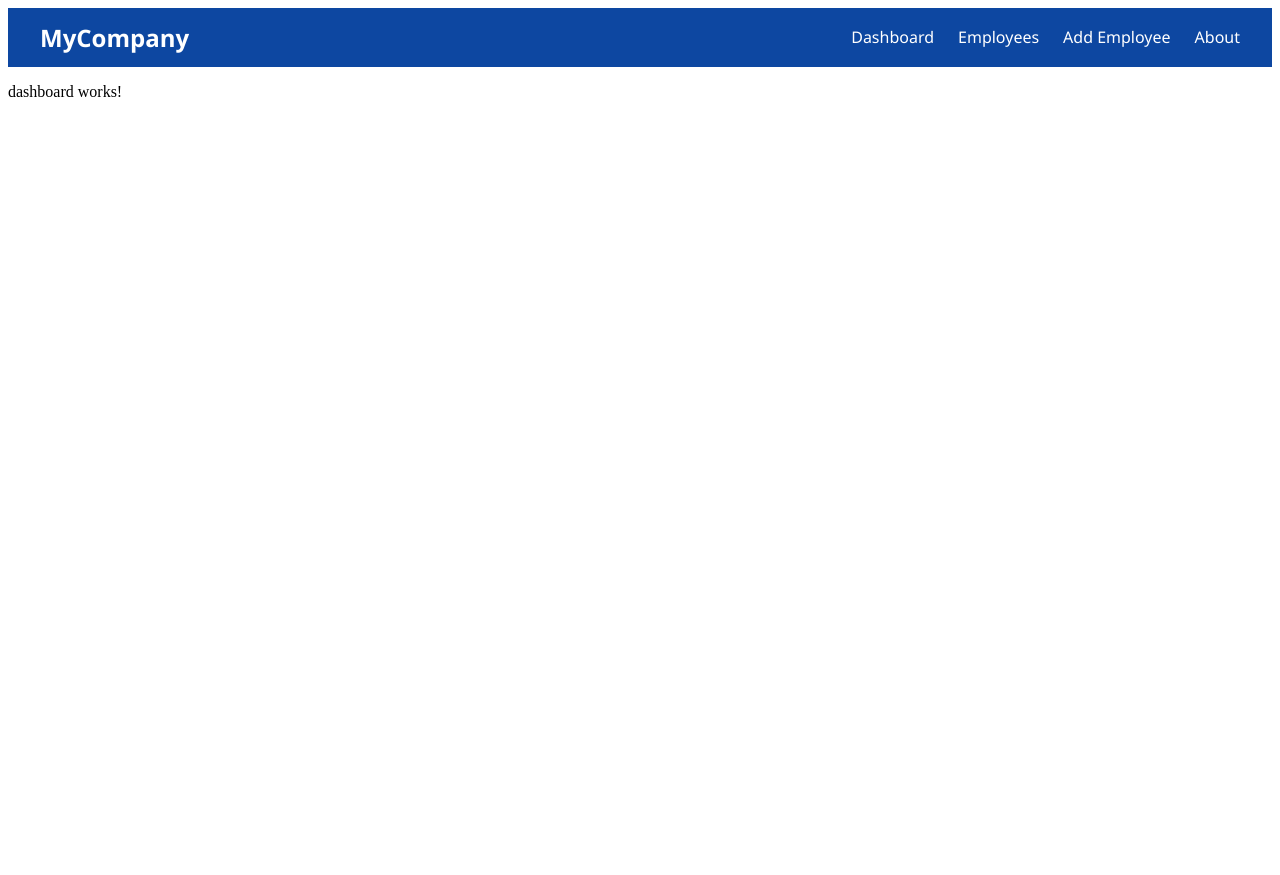
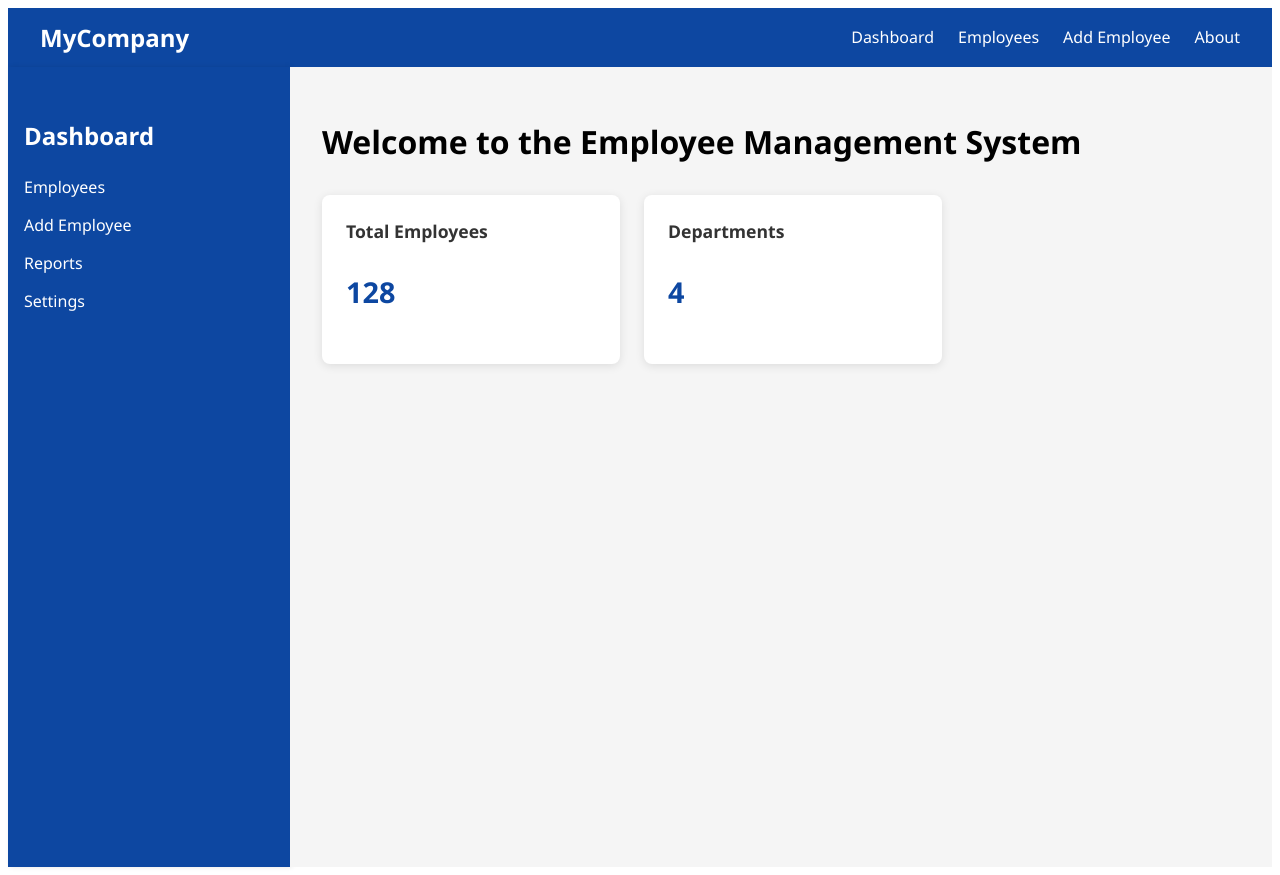
Before and after one commit to Thenujana/industry-test-frontend, an Angular app: page / in a window 1280 px wide. Before the commit the page ends 800 px from the top, so only its background shows below. Built offline with nearby package versions, Linux system fonts and the light colour scheme.

Commit message:
creation of dashboard,create employee components

```diff
--- a/src/app/app.routes.ts
+++ b/src/app/app.routes.ts
@@ -1,9 +1,14 @@
 import { Routes } from '@angular/router';
 import { DashboardComponent } from './pages/dashboard/dashboard.component';
+import { EmployeesComponent } from './pages/employees/employees.component';
 
 export const routes: Routes = [
     {
       path:"",
       component:DashboardComponent
+    },
+    {
+        path:"employees",
+        component:EmployeesComponent
     }
 ];
--- /dev/null
+++ b/src/app/pages/add-employees/add-employees.component.html
@@ -0,0 +1 @@
+<p>add-employees works!</p>
--- a/src/app/pages/dashboard/dashboard.component.css
+++ b/src/app/pages/dashboard/dashboard.component.css
@@ -0,0 +1,75 @@
+.dashboard-container {
+    display: flex;
+    height: 100vh;
+    font-family: 'Segoe UI', sans-serif;
+  }
+
+  .sidebar {
+    width: 250px;
+    background-color: #0d47a1;
+    color: white;
+    padding: 2rem 1rem;
+    box-shadow: 2px 0 5px rgba(0, 0, 0, 0.1);
+  }
+
+  .sidebar h2 {
+    margin-bottom: 1.5rem;
+    font-size: 1.5rem;
+  }
+
+  .sidebar ul {
+    list-style: none;
+    padding: 0;
+  }
+
+  .sidebar ul li {
+    margin-bottom: 1rem;
+  }
+
+  .sidebar ul li a {
+    color: white;
+    text-decoration: none;
+    font-weight: 500;
+    transition: color 0.3s;
+    cursor: pointer; /* Makes it clear it's clickable */
+  }
+
+  .sidebar ul li a:hover {
+    color: #ffcc00;
+  }
+
+  .main-content {
+    flex: 1;
+    padding: 2rem;
+    background-color: #f5f5f5;
+  }
+
+  .main-content h1 {
+    margin-bottom: 2rem;
+  }
+
+  .dashboard-cards {
+    display: flex;
+    gap: 1.5rem;
+    flex-wrap: wrap;
+  }
+
+  .card {
+    background-color: white;
+    padding: 1.5rem;
+    border-radius: 8px;
+    box-shadow: 0 2px 10px rgba(0, 0, 0, 0.1);
+    width: 250px;
+  }
+
+  .card h3 {
+    margin: 0 0 0.5rem;
+    font-size: 1.1rem;
+    color: #333;
+  }
+
+  .card p {
+    font-size: 1.8rem;
+    font-weight: bold;
+    color: #0d47a1;
+  }
--- a/src/app/pages/dashboard/dashboard.component.html
+++ b/src/app/pages/dashboard/dashboard.component.html
@@ -1 +1,27 @@
-<p>dashboard works!</p>
+<div class="dashboard-container">
+    <aside class="sidebar">
+      <h2>Dashboard</h2>
+      <ul>
+        <li><a href="/employees" routerLinkActive="active">Employees</a></li>
+        <li><a routerLink="/add-employee" routerLinkActive="active">Add Employee</a></li>
+        <li><a routerLink="/reports" routerLinkActive="active">Reports</a></li>
+        <li><a routerLink="/settings" routerLinkActive="active">Settings</a></li>
+      </ul>
+    </aside>
+
+    <main class="main-content">
+      <h1>Welcome to the Employee Management System</h1>
+
+      <div class="dashboard-cards">
+        <div class="card">
+          <h3>Total Employees</h3>
+          <p>128</p>
+        </div>
+        <div class="card">
+          <h3>Departments</h3>
+          <p>4</p>
+        </div>
+
+      </div>
+    </main>
+  </div>
--- /dev/null
+++ b/src/app/pages/employees/employees.component.html
@@ -0,0 +1 @@
+<p>employees works!</p>
```
Also changed, not shown: src/app/pages/add-employees/add-employees.component.ts (added, +11 -0 lines), src/app/pages/employees/employees.component.ts (added, +11 -0 lines), src/app/pages/add-employees/add-employees.component.css (added), src/app/pages/employees/employees.component.css (added), 2 other files (tests, documents, lock files or other folders).
